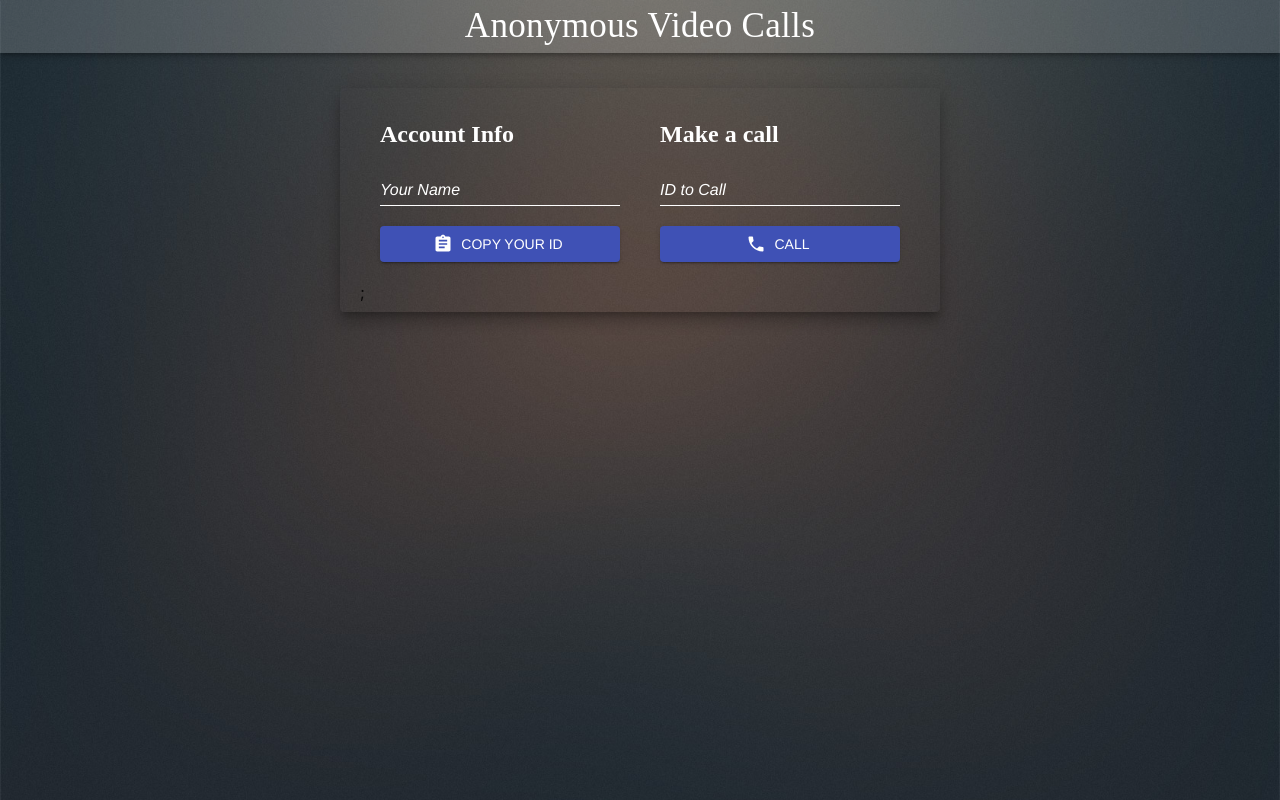
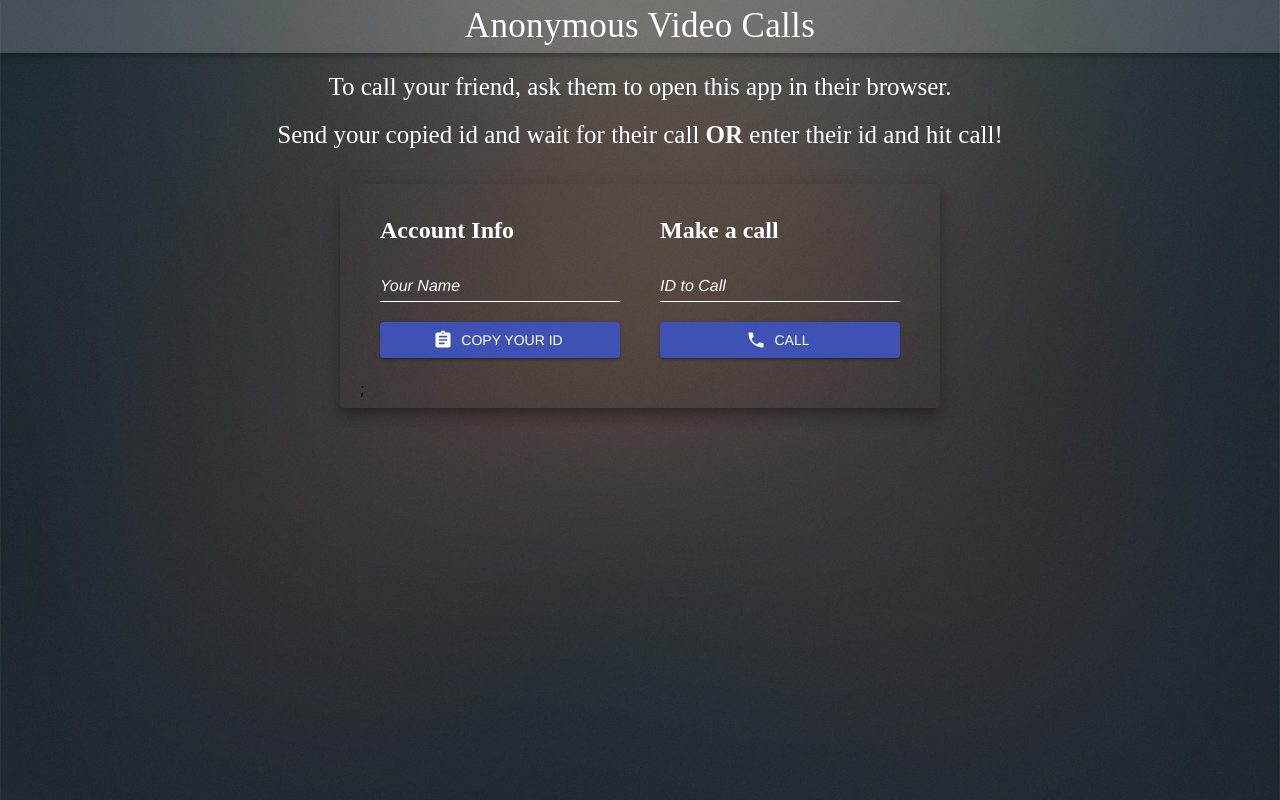
Before and after one commit to ishhgupta/Video-Calling-App, a React (Create React App) app in the folder client/: page / in a window 1280 px wide. Built offline with nearby package versions, Linux system fonts and the light colour scheme; no server answers.

Commit message:
added reject button

```diff
--- a/client/src/App.js
+++ b/client/src/App.js
@@ -32,6 +32,16 @@ const useStyles = makeStyles((theme)=>({
     [theme.breakpoints.down('xs')]: {
       fontSize: '20px',
     },
+  },
+  header : {
+    // display : 'flex',
+    // flexDirection : 'row',
+    color : "white",
+    fontFamily: "Gilroy-light",
+    fontSize : '25px',
+    justifyContent : 'center',
+    marginTop : '20px',
+    position : 'relative',
   }
 }));
 
@@ -39,10 +49,14 @@ const App = () => {
   const classes = useStyles();
   return (
     <div className = {classes.wrapper}>
+
       {/* Header */}
       <AppBar className={classes.appBar} position="static" color="inherit">
         <Typography  className = {classes.title}>Anonymous Video Calls</Typography>
       </AppBar>
+
+      <div className={classes.header}>To call your friend, ask them to open this app in their browser.</div>
+      <div className={classes.header}>   Send your copied id and wait for their call <span style={{fontWeight: 600}}>OR</span> enter their id and hit call! <br/></div>
 
       {/* Options -> Notifications */}
       <Options>
--- a/client/src/components/Notifications.jsx
+++ b/client/src/components/Notifications.jsx
@@ -17,6 +17,7 @@ const useStyles = makeStyles((theme) => ({
   notif : {
     display : 'flex',
     justifyContent : 'center',
+    alignItems : 'center'
     // alignSelf : 'center'
   }
 
@@ -34,9 +35,9 @@ const Notifications = () =>{
       } else Audio?.current?.pause();
     }, [isModalVisible]);
 
-    const showModal = (showVal) => {
-      setIsModalVisible(showVal);
-    };
+    // const showModal = (showVal) => {
+    //   setIsModalVisible(showVal);
+    // };
     const handleCancel = () => {
       setIsModalVisible(false);
       rejectCall();
@@ -73,10 +74,25 @@ const Notifications = () =>{
           {call.isReceivingCall && !callAccepted &&(
             <div className ={classes.notif}>
               <audio src = {Teams} loop ref={Audio}/>
-              <h1>{call.name} is calling: </h1>
-                 <Button variant= "contained" color="primary" onClick={answerCall}>
-                    Answer
-                </Button>
+              <div style ={{ display : 'flex' , flexDirection : 'column', justifyContent: 'center', alignItems : 'center' }}>
+                <h1 style = {{color : 'white', }}>
+                  {call.name} is calling: {" "}
+                  <img
+                      src={Phone}
+                      alt="phone ringing"
+                      // className={classes.phone}
+                      style={{  display : "inline-block" , height : '40px' }}
+                    />
+                </h1>
+                <div style = {{justifyContent : 'center', alignItems : 'center'}}>
+                  <Button variant= "contained" color="primary" style = {{ backgroundColor :'#4d7902', color : 'white'}} onClick={() => {answerCall(); Audio.current.pause();}}>
+                      Answer
+                  </Button>
+                  <Button variant= "contained" color="secondary"  style = {{marginLeft : '10px'}} onClick={() => {handleCancel(); Audio.current.pause();}}>
+                      Reject
+                  </Button>
+                </div>
+              </div>
               {/* <Modal title="Incoming Call" visible={isModalVisible} onOk={()=>showModal(false)} onCancel={handleCancel} footer = {null}>
                 <div style={{ display: "flex", justifyContent: "space-around" }}>
                   <h1>
--- a/client/src/components/Options.jsx
+++ b/client/src/components/Options.jsx
@@ -76,6 +76,7 @@ const useStyles = makeStyles((theme) => ({
   label: {
     color: "white",
   },
+
 }));
 
 const Options = ({ children }) => {
@@ -92,7 +93,9 @@ const Options = ({ children }) => {
 
   return (
     <ThemeProvider theme={theme}>
+
       <Container className={classes.container}>
+
         <Paper elevation={10} className={classes.paper}>
           <form className={classes.root} noValidate autoComplete="off">
             <Grid container className={classes.gridContainer}>
@@ -148,7 +151,18 @@ const Options = ({ children }) => {
                     color="primary"
                     startIcon={<Phone fontSize="large" />}
                     fullWidth
-                    onClick={() => callUser(idToCall)}
+                    onClick={() => {
+                      if(name.length && idToCall.length)
+                        {callUser(idToCall)}
+                      else{
+                        if(!name.length){
+                          alert("Please enter your name")
+                        }
+                        else if(!idToCall.length){
+                          alert("Please enter your id")
+                        }
+                      }
+                    }}
                     className={classes.margin}
                   >
                     Call
```
Also changed, not shown: client/src/assets/giph.gif (added), client/src/assets/phone.gif.
